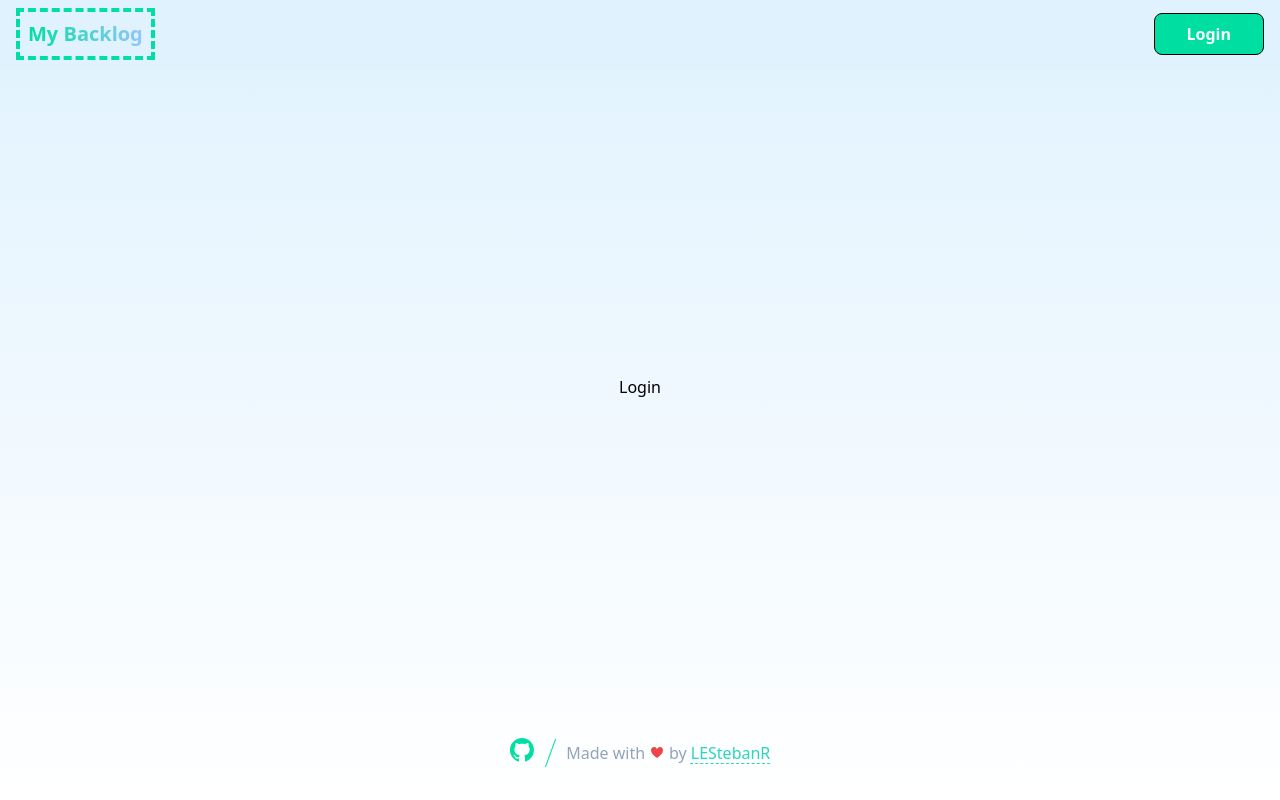
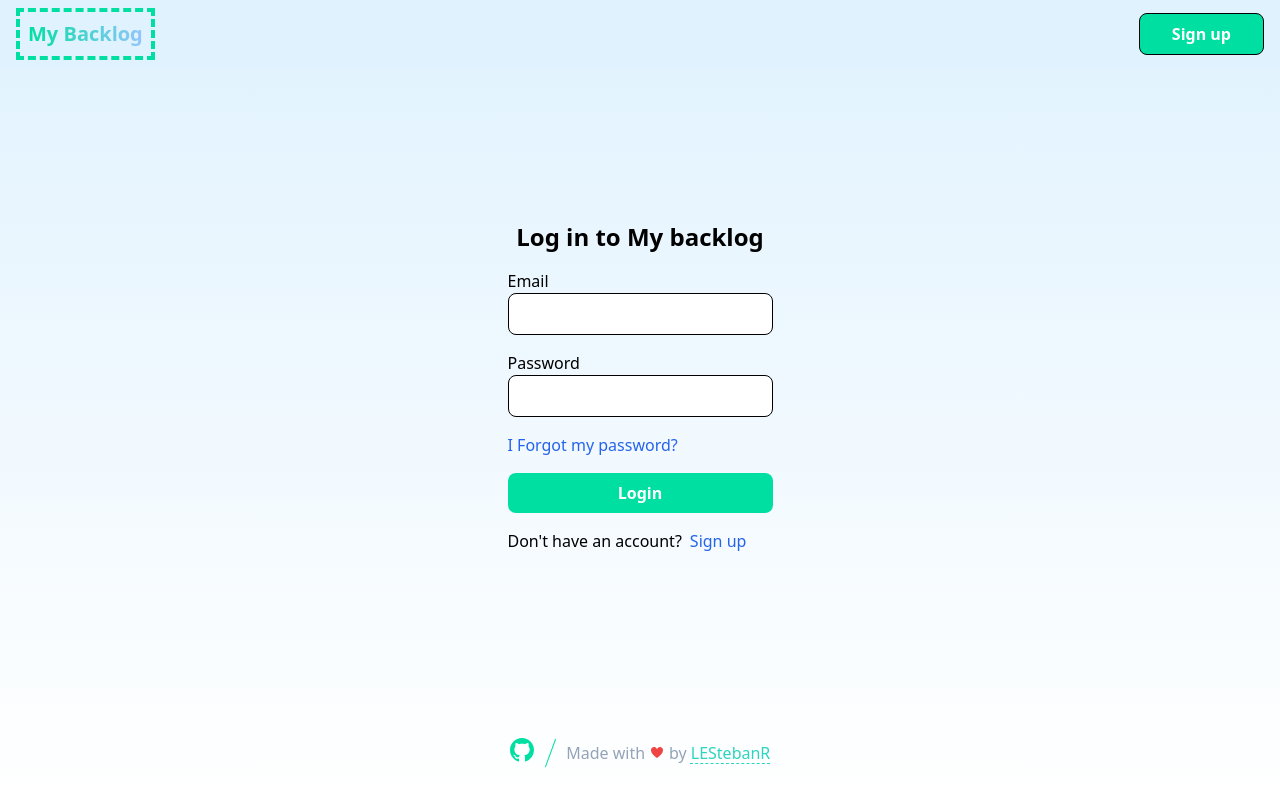
Before and after one commit to LEstebanR/myBacklog, a Next.js app: page /login in a window 1280 px wide. Built offline with nearby package versions, Linux system fonts and the light colour scheme.

Commit message:
add login forma

```diff
--- a/src/components/UI/Button.tsx
+++ b/src/components/UI/Button.tsx
@@ -39,7 +39,7 @@ const Button: React.FC<ButtonProps> = ({ children, type, size }) => {
   return (
     <button
       type="button"
-      className={`rounded-lg ${colorClasses} py-2  text-white font-semibold border border-black`}
+      className={`rounded-lg ${colorClasses} py-2    text-white font-semibold border border-black`}
     >
       <p className="text-white">{children}</p>
     </button>
--- /dev/null
+++ b/src/components/UI/CustomLink.tsx
@@ -0,0 +1,19 @@
+import Link from 'next/link'
+import React from 'react'
+
+interface Props {
+  to: string
+  label: string
+}
+
+const CustomLink: React.FC<Props> = ({ to, label }) => {
+  return (
+    <Link href={to}>
+      <p className="text-blue-600 hover:underline hover:underline-offset-4">
+        {label}
+      </p>
+    </Link>
+  )
+}
+
+export default CustomLink
--- a/src/components/UI/Header.tsx
+++ b/src/components/UI/Header.tsx
@@ -1,10 +1,12 @@
 import Link from 'next/link'
 import React, { useState, useEffect } from 'react'
+import { useRouter } from 'next/router'
 import Logo from './Logo'
 import Button from './Button'
 
 const Header: React.FC = () => {
   const [isScrolled, setIsScrolled] = useState(false)
+  const router = useRouter()
 
   useEffect(() => {
     const handleScroll = (): void => {
@@ -26,9 +28,19 @@ const Header: React.FC = () => {
     >
       <Logo />
       <div className="flex gap-4">
-        <Button type="primary" size="lg">
-          <Link href="/login">Login</Link>
-        </Button>
+        {router.pathname === '/login' ? (
+          <Link href="/signup">
+            <Button type="primary" size="lg">
+              Sign up
+            </Button>
+          </Link>
+        ) : (
+          <Link href="/login">
+            <Button type="primary" size="lg">
+              Login
+            </Button>
+          </Link>
+        )}
       </div>
     </header>
   )
--- /dev/null
+++ b/src/components/forms/Login.tsx
@@ -0,0 +1,39 @@
+import React from 'react'
+import CustomLink from '../UI/CustomLink'
+
+const Login: React.FC = () => {
+  return (
+    <div className="flex flex-col items-center justify-center p-8 gap-4">
+      <h1 className="text-2xl font-bold">Log in to My backlog</h1>
+      <form className="flex flex-col gap-4">
+        <div className="flex flex-col">
+          <label htmlFor="email">Email</label>
+          <input
+            type="text"
+            className="rounded-lg px-4 py-2 border border-black"
+          />
+        </div>
+        <div className="flex flex-col">
+          <label htmlFor="email">Password</label>
+          <input
+            type="password"
+            className="rounded-lg px-4 py-2 border border-black"
+          />
+        </div>
+        <CustomLink to="/forgotpassword" label="I Forgot my password?" />
+        <button
+          type="submit"
+          className="rounded-lg bg-primary text-white font-semibold px-4 py-2"
+        >
+          Login
+        </button>
+        <span className="flex gap-2">
+          <p>Don&apos;t have an account?</p>
+          <CustomLink to="/signup" label="Sign up" />
+        </span>
+      </form>
+    </div>
+  )
+}
+
+export default Login
--- /dev/null
+++ b/src/pages/forgotpassword.tsx
@@ -0,0 +1,7 @@
+import React from 'react'
+
+const ForgotPassword: React.FC = () => {
+  return <p>Forgot Password</p>
+}
+
+export default ForgotPassword
--- a/src/pages/login.tsx
+++ b/src/pages/login.tsx
@@ -1,7 +1,8 @@
 import React from 'react'
+import Login from '../components/forms/Login'
 
-const Login: React.FC = () => {
-  return /*#__PURE__*/ React.createElement('div', null, 'Login')
+const LoginPage: React.FC = () => {
+  return <Login />
 }
 
-export default Login
+export default LoginPage
--- /dev/null
+++ b/src/pages/signup.tsx
@@ -0,0 +1,7 @@
+import React from 'react'
+
+const SignUp: React.FC = () => {
+  return <p>Sign Up</p>
+}
+
+export default SignUp
```
